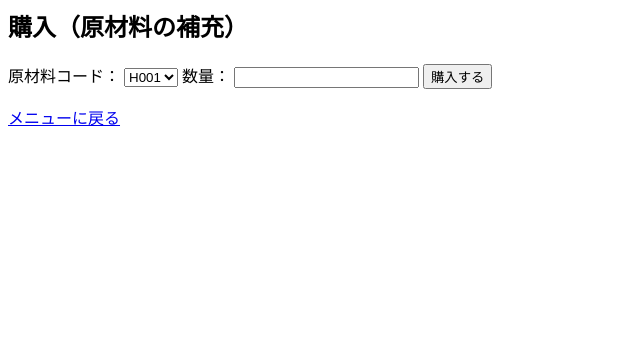
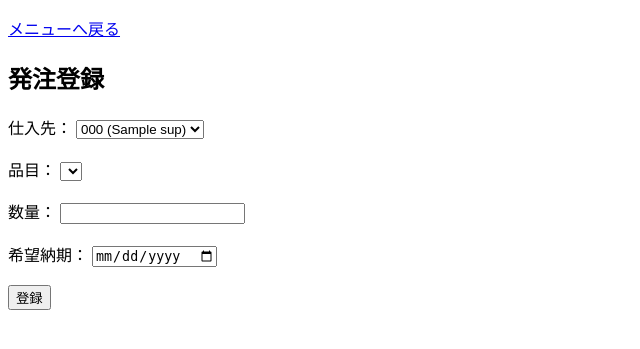
Before and after one commit to erp-mini-web/erp-mini, a Flask app: template templates/purchase.html in a window 1280 px wide. Shown: the top 349 px of the page, without its empty margins (0-640 px from the left). Run offline with Flask 3, Linux system fonts and the light colour scheme; the template is opened without the code that fills it: most values are stand-ins (such as "Sample title", 1, 10 or a date in 2020); lists and menus that the app fills with data are empty.

Commit message:
Update purchase.html

```diff
--- a/templates/purchase.html
+++ b/templates/purchase.html
@@ -1,17 +1,40 @@
-<h2>購入（原材料の補充）</h2>
+<!DOCTYPE html>
+<html lang="ja">
+<head>
+    <meta charset="UTF-8">
+    <title>発注登録</title>
+</head>
+<body>
 
-<form method="post">
-  <label>原材料コード：</label>
-  <select name="material">
-    <option value="H001">H001</option>
-    <option value="H002">H002</option>
-    <option value="H003">H003</option>
-  </select>
+<p><a href="/">メニューへ戻る</a></p>
 
-  <label>数量：</label>
-  <input type="number" name="quantity" min="1">
+<h2>発注登録</h2>
 
-  <button type="submit">購入する</button>
+<form method="POST">
+    <label>仕入先：</label>
+    <select name="supplier" required>
+        {% for code, sup in suppliers.items() %}
+        <option value="{{ code }}">{{ code }} ({{ sup.name }})</option>
+        {% endfor %}
+    </select><br><br>
+
+    <label>品目：</label>
+    <select name="item_code" required>
+        {% for code, item in items.items() %}
+            {% if code in purchase_items %}
+            <option value="{{ code }}">{{ code }} ({{ item.name }})</option>
+            {% endif %}
+        {% endfor %}
+    </select><br><br>
+
+    <label>数量：</label>
+    <input type="number" name="qty" required><br><br>
+
+    <label>希望納期：</label>
+    <input type="date" name="due" required><br><br>
+
+    <button type="submit">登録</button>
 </form>
 
-<a href="/">メニューに戻る</a>
+</body>
+</html>
```
